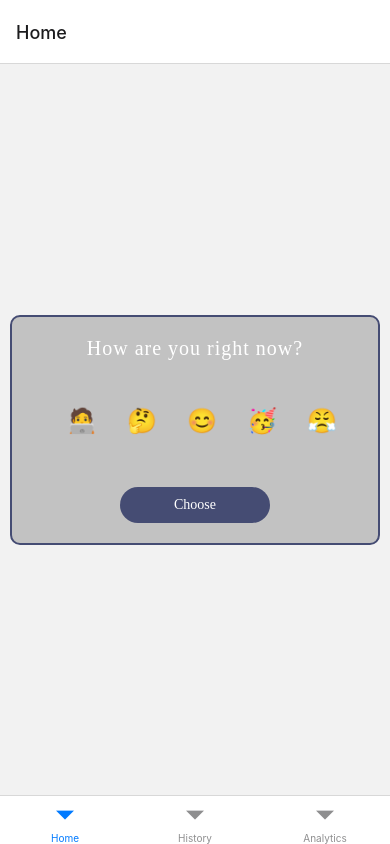
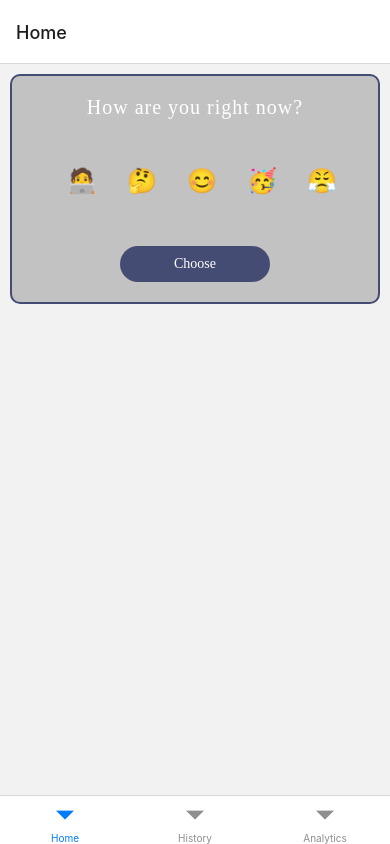
Before and after one commit to ibqn/react-native-mood-tracker, a React Native app: screen /Home in a window 390 px wide. Built offline with nearby package versions, Linux system fonts and the light colour scheme.

Commit message:
add mood item row component

```diff
--- a/src/components/index.ts
+++ b/src/components/index.ts
@@ -1 +1,2 @@
 export { MoodPicker } from './mood-picker'
+export { MoodItemRow } from './mood-item-row'
--- /dev/null
+++ b/src/components/mood-item-row.tsx
@@ -0,0 +1,56 @@
+import { View, Text, StyleSheet } from 'react-native'
+import { type MoodOptionWithTimestamp } from '../types'
+import { type FunctionComponent } from 'react'
+import format from 'date-fns/format'
+import { theme } from '../theme'
+
+type MoodItemRowProps = {
+  item: MoodOptionWithTimestamp
+}
+
+export const MoodItemRow: FunctionComponent<MoodItemRowProps> = ({ item }) => {
+  const { mood, timestamp } = item
+  const { emoji, description } = mood
+
+  return (
+    <View style={styles.moodItem}>
+      <View style={styles.iconAndDescription}>
+        <Text style={styles.moodValue}>{emoji}</Text>
+        <Text style={styles.moodDescription}>{description}</Text>
+      </View>
+
+      <Text style={styles.moodDate}>
+        {format(new Date(timestamp), "dd MMM, yyyy 'at' h:mmaaa")}
+      </Text>
+    </View>
+  )
+}
+
+const styles = StyleSheet.create({
+  moodItem: {
+    backgroundColor: theme.colorWhite,
+    marginBottom: 10,
+    padding: 10,
+    flexDirection: 'row',
+    justifyContent: 'space-between',
+    alignItems: 'center',
+  },
+  moodDate: {
+    textAlign: 'center',
+    color: theme.colorLavender,
+  },
+  iconAndDescription: {
+    flexDirection: 'row',
+    alignItems: 'center',
+  },
+  moodValue: {
+    textAlign: 'center',
+    fontSize: 40,
+    marginRight: 10,
+  },
+  moodDescription: {
+    fontSize: 18,
+    color: theme.colorPurple,
+    fontWeight: 'bold',
+  },
+})
--- a/src/screens/home.tsx
+++ b/src/screens/home.tsx
@@ -1,10 +1,11 @@
-import { useCallback, useState } from 'react'
-import { StyleSheet, View, Text } from 'react-native'
-import { MoodPicker } from '../components/'
-import { type MoodOption, type MoodOptionWithTimestamp } from '../types'
+import { useCallback } from 'react'
+import { StyleSheet, View, ScrollView } from 'react-native'
+import { useAppContext } from '../app-provider'
+import { MoodPicker, MoodItemRow } from '../components/'
+import { type MoodOption } from '../types'
 
 export const Home = () => {
-  const [moodList, setMoodList] = useState<MoodOptionWithTimestamp[]>([])
+  const { moodList, setMoodList } = useAppContext()
 
   const handleSelectMood = useCallback((mood: MoodOption) => {
     setMoodList(current => [{ mood, timestamp: Date.now() }, ...current])
@@ -13,16 +14,11 @@ export const Home = () => {
   return (
     <View style={styles.container}>
       <MoodPicker onSelect={handleSelectMood} />
-      {moodList.map((item, index) => {
-        const { timestamp, mood } = item
-        const { emoji } = mood
-
-        return (
-          <Text key={index}>
-            {emoji} {new Date(timestamp).toString()}
-          </Text>
-        )
-      })}
+      <ScrollView>
+        {moodList.map((item, index) => (
+          <MoodItemRow key={index} item={item} />
+        ))}
+      </ScrollView>
     </View>
   )
 }
```
